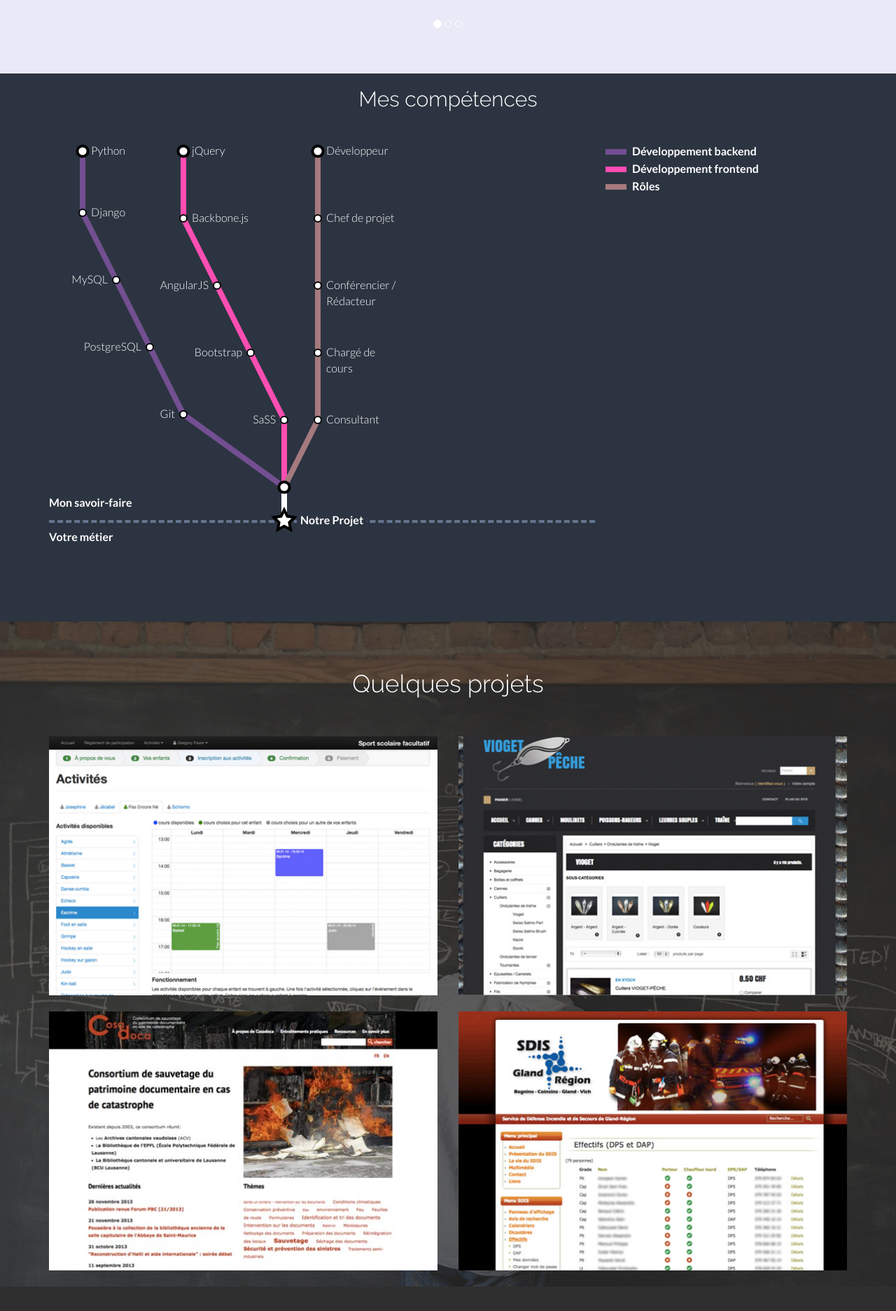
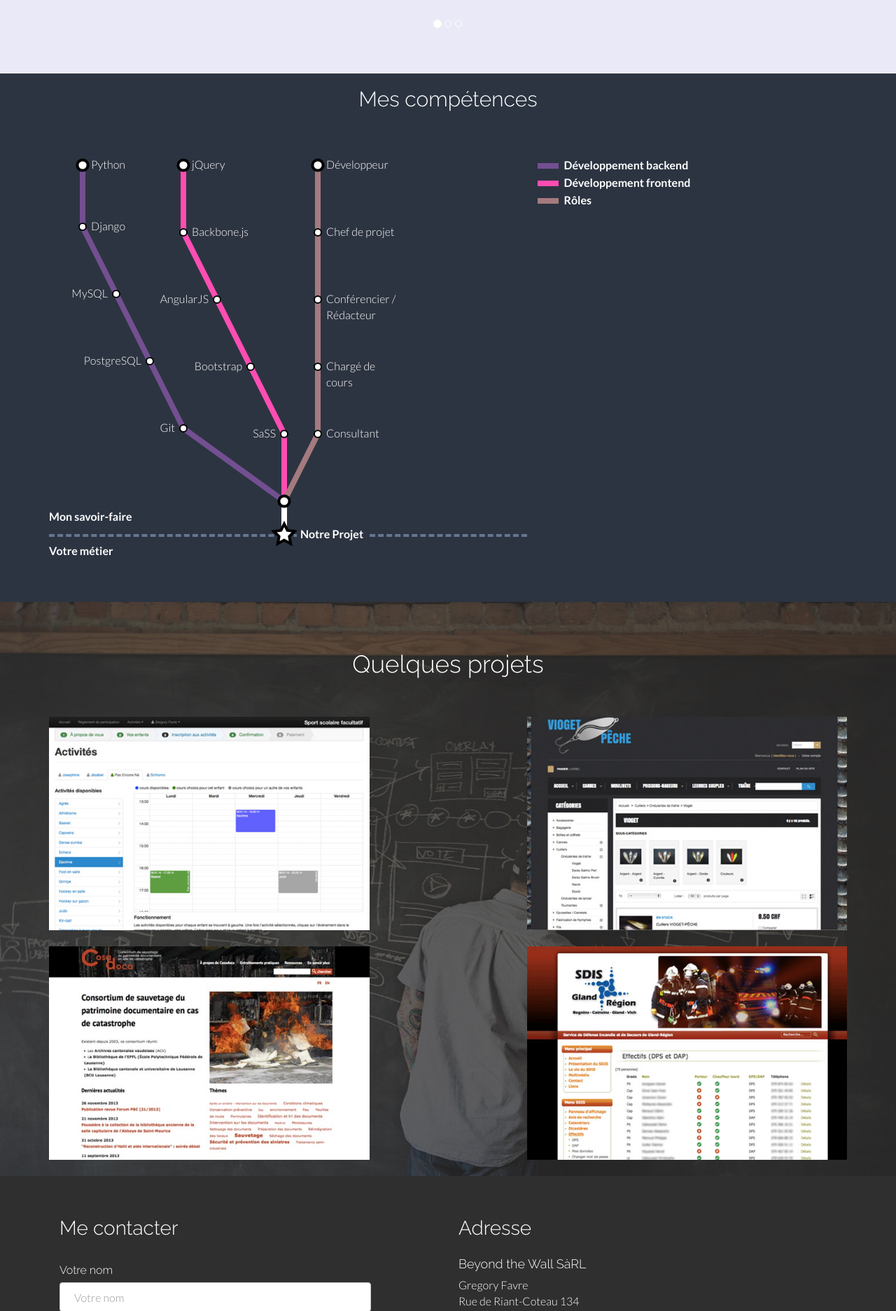
Before and after one commit to gfavre/beyondthewall.ch, a Django app: page / in a window 1280 px wide. Shown: the part 1618-3491 px from the top of the page at 70% size. Run offline with Django 3.2, Linux system fonts and the light colour scheme; parts of the project's set-up code (start-up, migrations or seed data) failed here and were passed over; some libraries are stand-ins or nearby versions.

Commit message:
offsets and respnsiveness

```diff
--- a/beyondthewall/static/scss/partials/_main.scss
+++ b/beyondthewall/static/scss/partials/_main.scss
@@ -173,7 +173,6 @@ a:after {
 #skills-map {
     color: white;
     page-break-inside: avoid;
-
     background: url(../img/mint.jpg) center top;
     padding-bottom: 3em;
     a, h2, h3 {
@@ -181,7 +180,9 @@ a:after {
     }
     h2 {
         text-align: center;
+        margin-bottom: 1em;
     }
+
 
 }
 /*
--- a/beyondthewall/templates/contact.html
+++ b/beyondthewall/templates/contact.html
@@ -2,7 +2,7 @@
 
 
 
-<div class="col-sm-7 hidden-print">
+<div class="col-sm-8 col-md-5 hidden-print">
     <h3>Me contacter</h3>
     <br>
     <form id="contact-form" action="{% url 'contact_form' %}" method="post">{% csrf_token %}
@@ -23,7 +23,7 @@
     </form>
 </div>
 
-<div class="col-sm-5" itemscope itemtype="http://schema.org/LocalBusiness">
+<div class="col-sm-4 col-md-5  col-md-offset-1" itemscope itemtype="http://schema.org/LocalBusiness">
   <h3>Adresse</h3>
   <p>
     <h4 itemprop="name">Beyond the Wall SàRL</h4>
--- a/beyondthewall/templates/map.html
+++ b/beyondthewall/templates/map.html
@@ -1,7 +1,7 @@
 {% load staticfiles %}
 <h2>Mes compétences</h2>
-<div class="row" id="skills-map">
-  <div class="col-sm-8">
+<div class="row">
+  <div class="col-md-8 col-lg-7">
     <div class="subway-map" data-columns="12" data-rows="13" data-cellSize="48" data-legendId="legend" data-textClass="text" data-lineWidth="8" >
       <h3>Développement backend</h3>
       <ul data-color="#734f91" data-label="Développement backend" data-shiftCoords="0,-1">
@@ -45,7 +45,7 @@
 
     </div>
   </div>
-  <div class="col-sm-4 map-legend" id="legend"></div>
+  <div class="col-md-4  col-lg-5 map-legend" id="legend"></div>
 
 
 </div>
--- a/beyondthewall/templates/projects.html
+++ b/beyondthewall/templates/projects.html
@@ -4,7 +4,7 @@
 <br>
 <br>
 <div class="row">
-  <div class="col-md-6 hidden-print">
+  <div class="col-md-5 hidden-print">
     <div class="grid mask">
       <figure>
         <img class="img-responsive" src="{% static 'img/portfolio/kepchup.jpg' %}" alt="">
@@ -36,7 +36,7 @@
     </div>
   </div>
 
-  <div class="col-md-6 hidden-print">
+  <div class="col-md-5 col-md-offset-2 hidden-print">
     <div class="grid mask">
       <figure>
         <img class="img-responsive" src="{% static 'img/portfolio/vioget.jpg' %}" alt="" />
@@ -71,7 +71,7 @@
 
 
 <div class="row">
-  <div class="col-md-6 hidden-print" >
+  <div class="col-md-5 hidden-print" >
     <div class="grid mask">
       <figure>
         <img class="img-responsive" src="{% static 'img/portfolio/cosadoca.jpg' %}" alt="">
@@ -102,7 +102,7 @@
     </div>
   </div><!-- /.modal -->
 
-  <div class="col-md-6 hidden-print">
+  <div class="col-md-5 col-md-offset-2 hidden-print">
     <div class="grid mask">
       <figure>
         <img class="img-responsive" src="{% static 'img/portfolio/sdis-gland.jpg' %}" alt="">
```
Also changed, not shown: beyondthewall/static/css/style.css.
